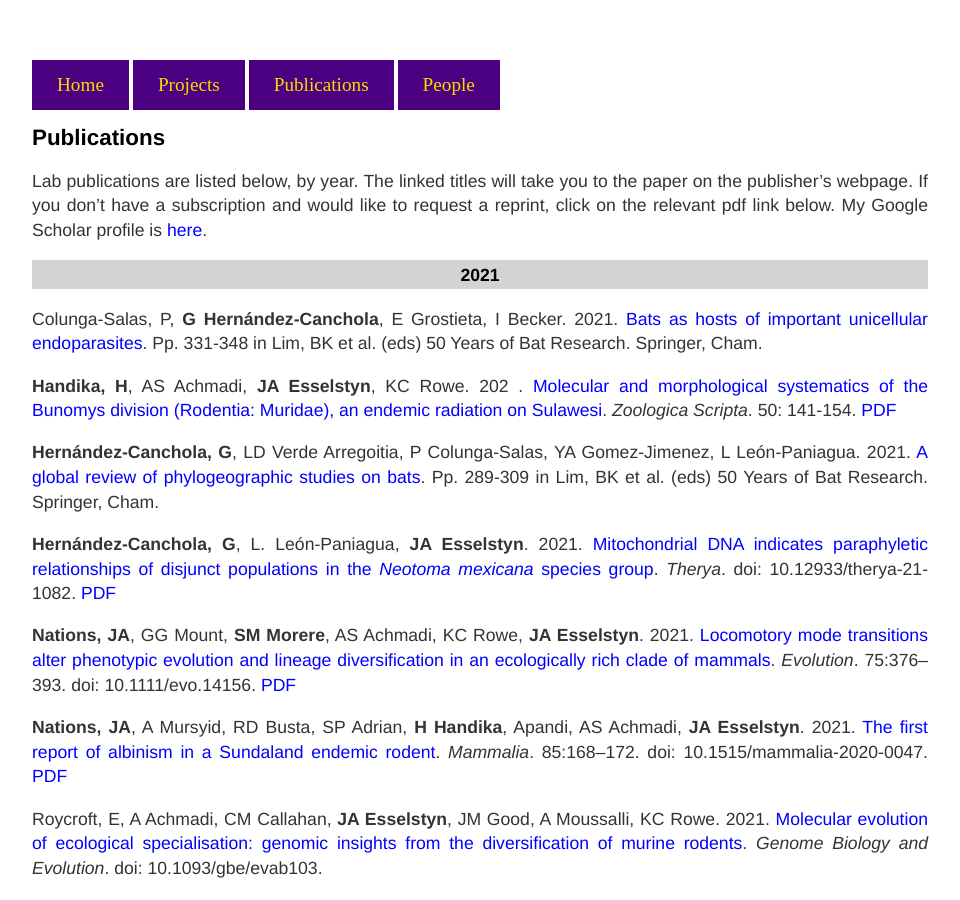
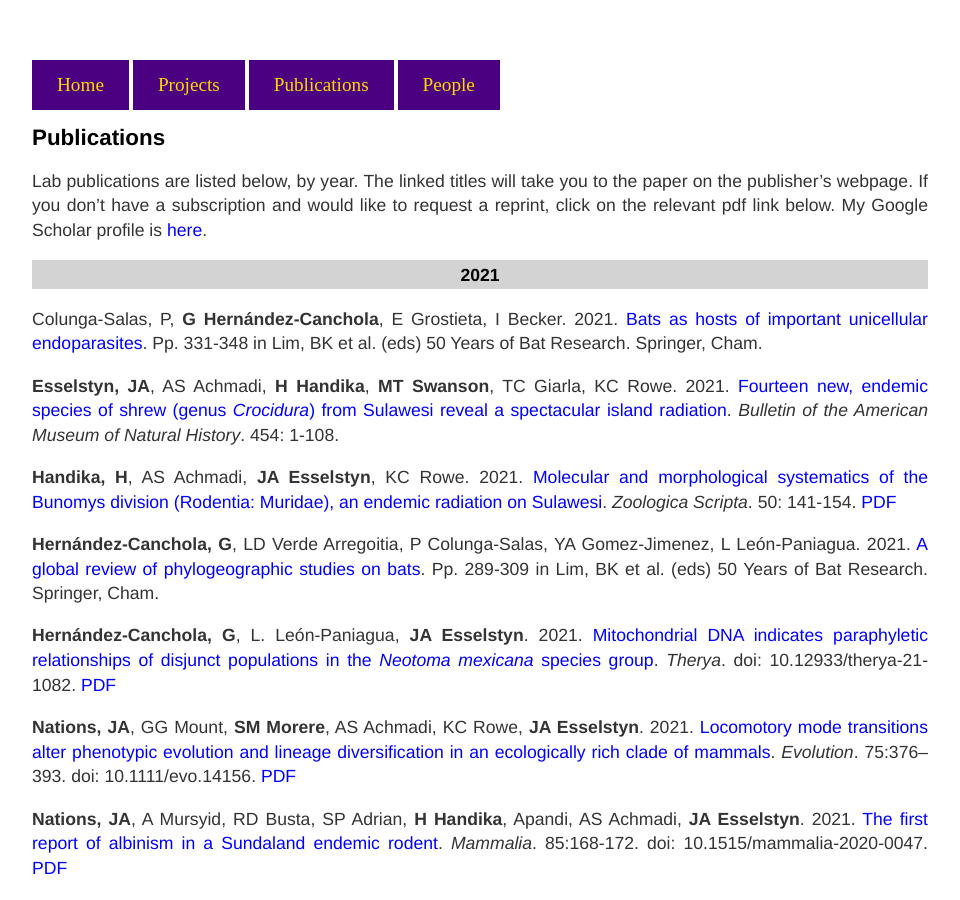
Before and after one commit to esselstyn/esselstyn.github.io, a Jekyll site: the page built from publications.md, in a window 1280 px wide and 900 px high. Shown: the whole window, without its empty margins (160-1120 px from the left). Built offline with Jekyll 4.4.1, drawn with Linux system fonts in a browser that asks for light colours.

Commit message:
Update publications.md
added pub

```diff
--- a/publications.md
+++ b/publications.md
@@ -9,7 +9,9 @@ Lab publications are listed below, by year. The linked titles will take you to t
 ### 2021
 Colunga-Salas, P, **G Hernández-Canchola**, E Grostieta, I Becker. 2021. [Bats as hosts of important unicellular endoparasites](https://doi.org/10.1007/978-3-030-54727-1_20). Pp. 331-348 in Lim, BK et al. (eds) 50 Years of Bat Research. Springer, Cham.
 
-**Handika, H**, AS Achmadi, **JA Esselstyn**, KC Rowe. 202 . [Molecular and morphological systematics of the Bunomys division (Rodentia: Muridae), an endemic radiation on Sulawesi](https://doi.org/10.1111/zsc.12460). _Zoologica Scripta_. 50: 141-154. [PDF](publications/2020/Handika-2020.pdf)
+**Esselstyn, JA**, AS Achmadi, **H Handika**, **MT Swanson**, TC Giarla, KC Rowe. 2021. [Fourteen new, endemic species of shrew (genus _Crocidura_) from Sulawesi reveal a spectacular island radiation](http://hdl.handle.net/2246/7289). _Bulletin of the American Museum of Natural History_. 454: 1-108.
+
+**Handika, H**, AS Achmadi, **JA Esselstyn**, KC Rowe. 2021. [Molecular and morphological systematics of the Bunomys division (Rodentia: Muridae), an endemic radiation on Sulawesi](https://doi.org/10.1111/zsc.12460). _Zoologica Scripta_. 50: 141-154. [PDF](publications/2020/Handika-2020.pdf)
 
 **Hernández-Canchola, G**, LD Verde Arregoitia, P Colunga-Salas, YA Gomez-Jimenez, L León-Paniagua. 2021. [A global review of phylogeographic studies on bats](https://doi.org/10.1007/978-3-030-54727-1_18). Pp. 289-309 in Lim, BK et al. (eds) 50 Years of Bat Research. Springer, Cham.
 
@@ -17,7 +19,7 @@ Colunga-Salas, P, **G Hernández-Canchola**, E Grostieta, I Becker. 2021. [Bats
 
 **Nations, JA**, GG Mount, **SM Morere**, AS Achmadi, KC Rowe, **JA Esselstyn**. 2021. [Locomotory mode transitions alter phenotypic evolution and lineage diversification in an ecologically rich clade of mammals](https://doi.org/10.1111/evo.14156). _Evolution_. 75:376--393. doi: 10.1111/evo.14156. [PDF](publications/2020/Nations-2020a.pdf)
 
-**Nations, JA**, A Mursyid, RD Busta, SP Adrian, **H Handika**, Apandi, AS Achmadi, **JA Esselstyn**. 2021. [The first report of albinism in a Sundaland endemic rodent](https://doi.org/10.1515/mammalia-2020-0047). _Mammalia_. 85:168--172. doi: 10.1515/mammalia-2020-0047. [PDF](publications/2020/Nations-2020.pdf)
+**Nations, JA**, A Mursyid, RD Busta, SP Adrian, **H Handika**, Apandi, AS Achmadi, **JA Esselstyn**. 2021. [The first report of albinism in a Sundaland endemic rodent](https://doi.org/10.1515/mammalia-2020-0047). _Mammalia_. 85:168-172. doi: 10.1515/mammalia-2020-0047. [PDF](publications/2020/Nations-2020.pdf)
 
 Roycroft, E, A Achmadi, CM Callahan, **JA Esselstyn**, JM Good, A Moussalli, KC Rowe. 2021. [Molecular evolution of ecological specialisation: genomic insights from the diversification of murine rodents](https://doi.org/10.1093/gbe/evab103). _Genome Biology and Evolution_. doi: 10.1093/gbe/evab103.
 
```
